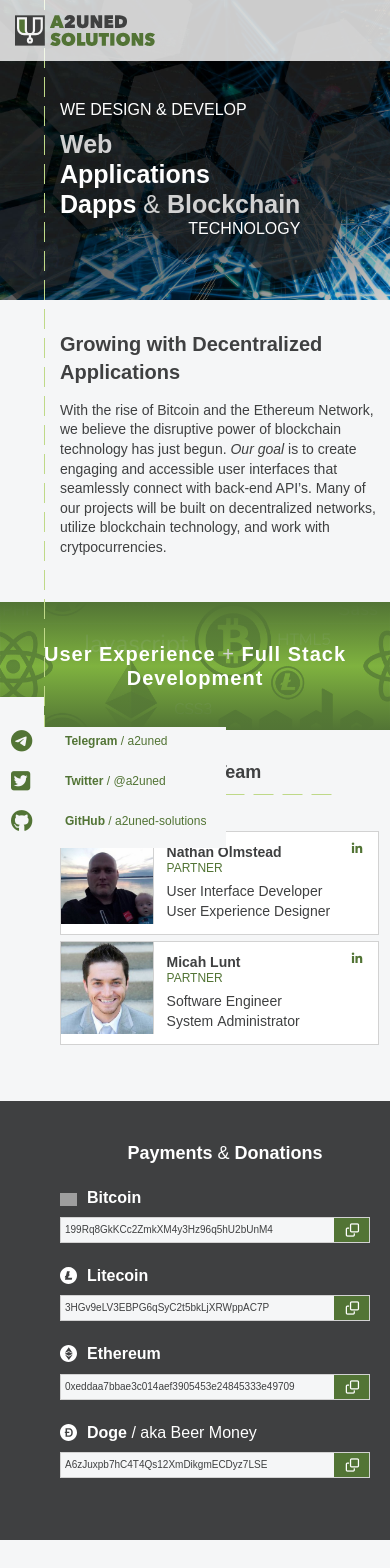
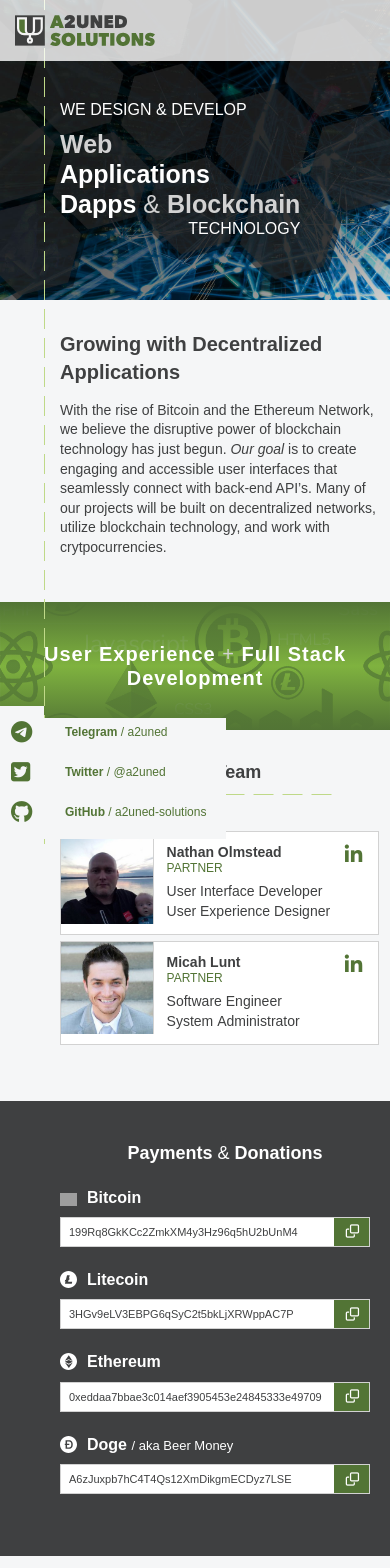
Before and after one commit to a2uned-solutions/a2unedsolutions.com, a React (Create React App) app: page / in a window 390 px wide. Shown: the top 1568 px of the page. Built offline with nearby package versions, Linux system fonts and the light colour scheme; grey boxes are pictures that could not be loaded.

Commit message:
Fix copy wallet addresses and mobile styling bugs

```diff
--- a/src/App.css
+++ b/src/App.css
@@ -143,7 +143,7 @@
 
 #intro {
   background: #f5f6f7 url("images/decentralized-network.png") 95% center no-repeat;
-  background-size: 30%;
+  background-size: 28%;
   padding: 100px 0 100px 90px; }
   #intro .content {
     width: 50%; }
@@ -234,8 +234,9 @@
           padding: 0;
           position: absolute;
           top: 9%;
-          right: 6%;
-          font-size: 2.0rem; }
+          right: 6%; }
+          #team .team-list > li .member-info .social li {
+            font-size: 2.0rem; }
 
 #payments-donations {
   background: #3f4041;
@@ -259,17 +260,24 @@
     #payments-donations .crypto-addresses .crypto-asset h5 {
       display: inline-block;
       padding: 0 10px; }
+      #payments-donations .crypto-addresses .crypto-asset h5 > span {
+        font-size: 1.3rem; }
     #payments-donations .crypto-addresses .input-action {
       border: 1px solid #d2d2d2;
       background: #f5f6f7;
-      position: relative; }
-      #payments-donations .crypto-addresses .input-action .address {
+      position: relative;
+      overflow: hidden; }
+      #payments-donations .crypto-addresses .input-action .address,
+      #payments-donations .crypto-addresses .input-action input {
         padding: 8px 40px 8px 8px;
         display: block;
         position: relative;
-        font-size: 1.4rem;
+        font-size: 1.1rem;
         font-weight: 400;
-        color: #3f4041; }
+        color: #3f4041;
+        width: 100%;
+        border: none;
+        outline: none; }
       #payments-donations .crypto-addresses .input-action button {
         position: absolute;
         right: 0;
--- a/src/App.js
+++ b/src/App.js
@@ -19,7 +19,7 @@
       let copyText = document.getElementById(id);
       let coinName = copyText.name;
       copyText.select();
-        document.execCommand("Copy");
+      document.execCommand('copy');
       alert(coinName + " Address Copied " + copyText.value);
   }
 
@@ -109,8 +109,7 @@
                         <h5>Bitcoin</h5>
                     </div>
                     <div className="input-action">
-                        <span className="address">199Rq8GkKCc2ZmkXM4y3Hz96q5hU2bUnM4</span>
-                        <input type="hidden" name="Bitcoin" defaultValue="199Rq8GkKCc2ZmkXM4y3Hz96q5hU2bUnM4" id="btcAddress" />
+                        <input type="text" name="Bitcoin" defaultValue="199Rq8GkKCc2ZmkXM4y3Hz96q5hU2bUnM4" id="btcAddress" />
                         <button onClick={() => {this.copyAddressClick('btcAddress')}} title="Copy">
                             <i className="fa fa-clone" aria-hidden="true"></i>
                         </button>
@@ -122,8 +121,7 @@
                         <h5>Litecoin</h5>
                     </div>
                     <div className="input-action">
-                        <span className="address">3HGv9eLV3EBPG6qSyC2t5bkLjXRWppAC7P </span>
-                        <input type="hidden" name="Litecoin" defaultValue="3HGv9eLV3EBPG6qSyC2t5bkLjXRWppAC7P" id="ltcAddress" />
+                        <input type="text" name="Litecoin" defaultValue="3HGv9eLV3EBPG6qSyC2t5bkLjXRWppAC7P" id="ltcAddress" />
                         <button onClick={() => {this.copyAddressClick('ltcAddress')}} title="Copy">
                             <i className="fa fa-clone" aria-hidden="true"></i>
                         </button>
@@ -135,8 +133,7 @@
                         <h5>Ethereum</h5>
                     </div>
                     <div className="input-action">
-                        <span className="address">0xeddaa7bbae3c014aef3905453e24845333e49709</span>
-                        <input type="hidden" name="Ethereum" defaultValue="0xeddaa7bbae3c014aef3905453e24845333e49709" id="ethAddress" />
+                        <input type="text" name="Ethereum" defaultValue="0xeddaa7bbae3c014aef3905453e24845333e49709" id="ethAddress" />
                         <button onClick={() => {this.copyAddressClick('ethAddress')}} title="Copy">
                             <i className="fa fa-clone" aria-hidden="true"></i>
                         </button>
@@ -148,8 +145,7 @@
                         <h5>Doge <span className="thin">/ aka Beer Money</span></h5>
                     </div>
                     <div className="input-action">
-                        <span className="address">A6zJuxpb7hC4T4Qs12XmDikgmECDyz7LSE</span>
-                        <input type="hidden" name="Doge Coin" defaultValue="A6zJuxpb7hC4T4Qs12XmDikgmECDyz7LSE" id="dogeAddress" />
+                        <input type="text" name="Doge Coin" defaultValue="A6zJuxpb7hC4T4Qs12XmDikgmECDyz7LSE" id="dogeAddress" />
                         <button onClick={() => {this.copyAddressClick('dogeAddress')}} title="Copy">
                             <i className="fa fa-clone" aria-hidden="true"></i>
                         </button>
--- a/src/App.scss
+++ b/src/App.scss
@@ -224,7 +224,7 @@
 
 #intro {
   background: $cSecondary url("images/decentralized-network.png") 95% center no-repeat;
-  background-size: 30%;
+  background-size: 28%;
   padding: 100px 0 100px $lColSpace;
 
   .content {
@@ -342,7 +342,10 @@
           position: absolute;
           top: 9%;
           right: 6%;
-          font-size: 2.0rem;
+
+          li {
+            font-size: 2.0rem;
+          }
         }
       }
     }
@@ -381,6 +384,10 @@
       h5 {
         display: inline-block;
         padding: 0 10px;
+
+        > span {
+          font-size: 1.3rem;
+        }
       }
     }
 
@@ -388,14 +395,19 @@
       border: 1px solid$cSecondaryText;
       background: $cSecondary;
       position: relative;
+      overflow: hidden;
 
-      .address {
+      .address,
+      input {
         padding: 8px 40px 8px 8px;
         display: block;
         position: relative;
-        font-size: 1.4rem;
+        font-size: 1.1rem;
         font-weight: 400;
         color: $cPrimary;
+        width: 100%;
+        border: none;
+        outline: none;
       }
 
       button {
--- a/src/Responsive.css
+++ b/src/Responsive.css
@@ -41,8 +41,7 @@
     width: 45px; }
     footer .connect {
       font-size: 2.2rem;
-      bottom: -3px;
-      padding: 30px 1px 0 0; }
+      padding: 20px 1px 0 0; }
       footer .connect li a {
         height: 45px;
         padding: 0 11px; }
@@ -81,7 +80,7 @@
       font-size: 1.2rem; } }
 @media screen and (max-width: 767px) {
   footer .connect {
-    padding: 29px 1px 0 0; }
+    padding: 20px 1px 0 0; }
     footer .connect li a {
       height: 40px; }
 
@@ -101,7 +100,7 @@
     font-size: 1.8rem; }
 
   footer .connect {
-    padding: 30px 1px 0 0; }
+    padding: 12px 1px 0 0; }
 
   #hero {
     padding: 100px 10px 60px 60px; }
```
Also changed, not shown: src/Responsive.scss (+3 -4 lines), 2 other files (tests, documents, lock files or other folders). Lines whose indentation alone changed are shown as unchanged.
